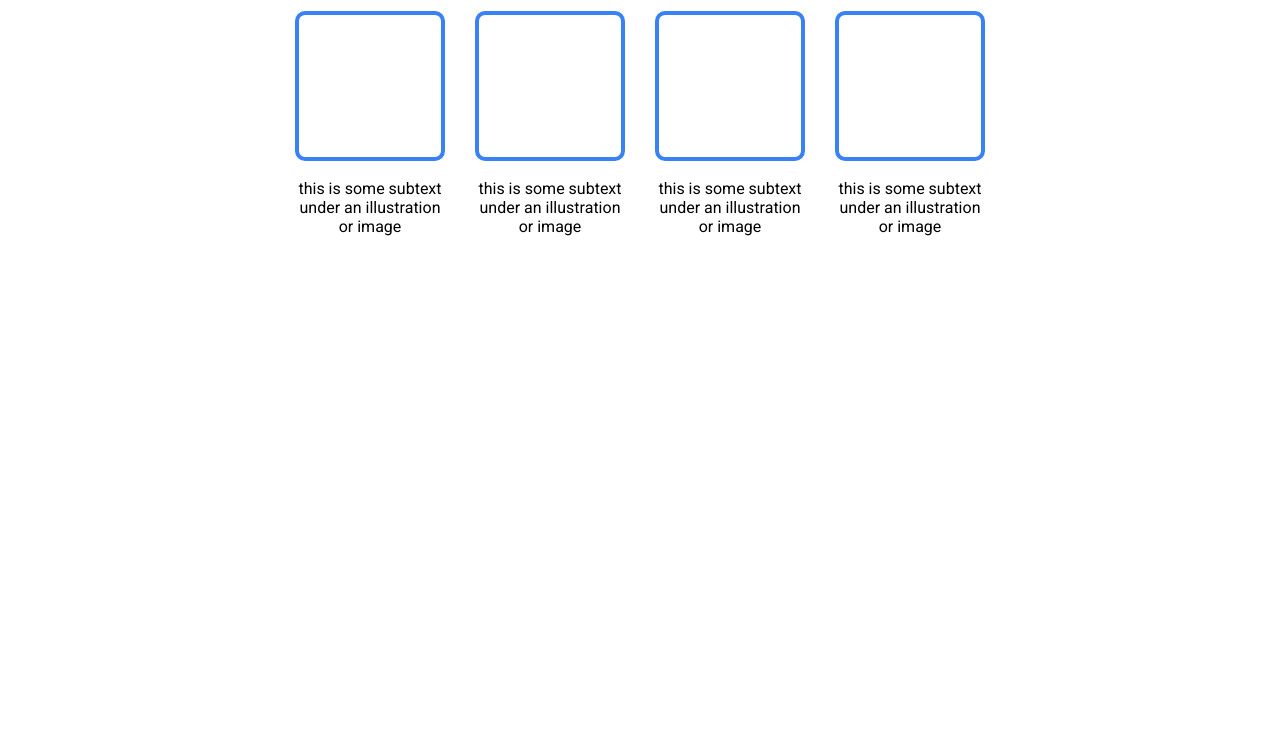
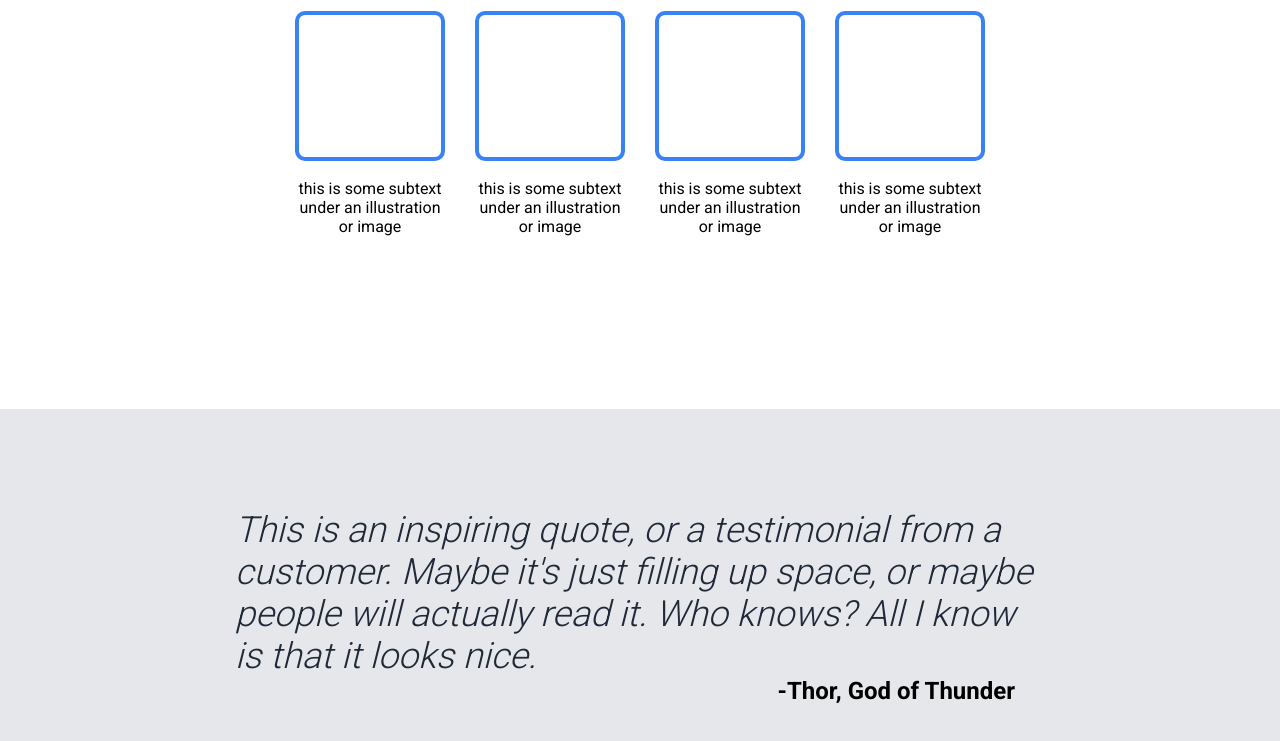
Before and after one commit to mrt39/landing-page, a plain HTML site: page index.html in a window 1280 px wide. Shown: the part 682-1423 px from the top of the page. Before the commit the page ends 1091 px from the top, so only its background shows below. Drawn offline with Linux system fonts and the light colour scheme.

Commit message:
Add quote section and style

```diff
--- a/index.html
+++ b/index.html
@@ -68,5 +68,20 @@
 </div>
 
 
+<div class = "quote-section-container">
+    <div class="quote-container">
+        <div class = "quote">
+            This is an inspiring quote, or a testimonial from a customer.
+            Maybe it's just filling up space, or maybe people will actually read it.
+            Who knows? All I know is that it looks nice.
+        </div>
+    </div>
+    <div class="thor-container">
+        <div class = "thor-text">
+            -Thor, God of Thunder
+        </div>
+    </div>
+</div>
+
 </body>
 </html>
--- a/styles.css
+++ b/styles.css
@@ -1,4 +1,4 @@
-@import url(https://fonts.googleapis.com/css?family=Roboto);
+@import url(https://fonts.googleapis.com/css?family=Roboto+Mono|Roboto+Slab|Roboto:300,400,500,700);
 
 
 * {
@@ -159,3 +159,37 @@
     .white-space-1 {
       padding: 80px
     }
+
+
+    .quote-section-container {
+      background-color: #e5e7eb;
+      padding: 100px 0;
+      display: flex;
+      justify-content: center;
+      flex-direction: column;
+      align-items: center;
+    }
+
+    .quote-container {
+      display: flex;
+      justify-content: center;
+      width: 810px;
+    }
+
+    .quote {
+      font-size: 36px;
+      color:#1F2937;
+      font-weight: 300;
+      font-style: italic;
+    }
+
+
+    .thor-container{
+      width: 750px;
+    }
+    .thor-text{
+      text-align: right;
+      font-size: 24px;
+      font-weight: 800;
+
+    }
```
